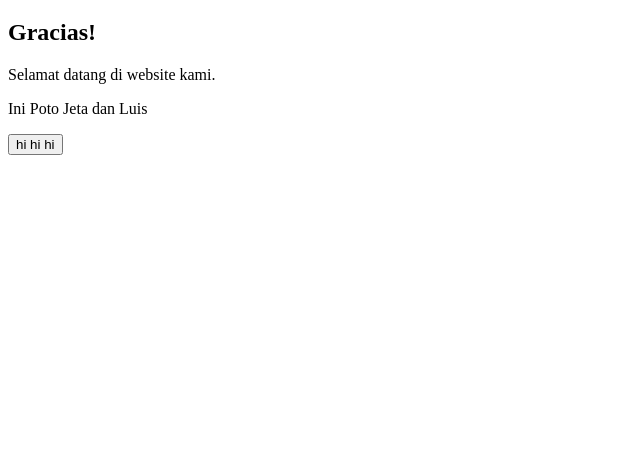
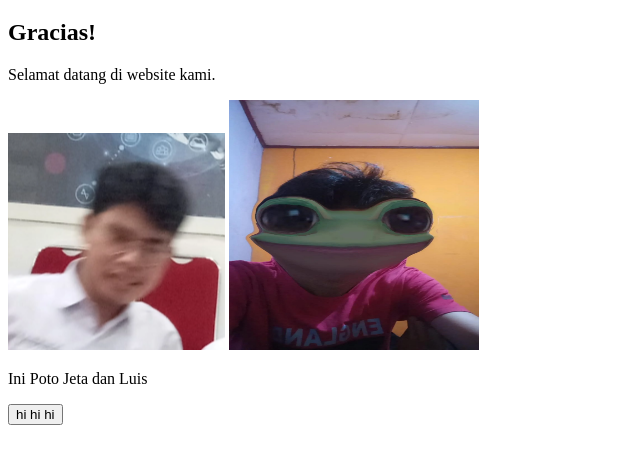
Before and after one commit to ZetaLawrance/luiszeta, a plain HTML site: page index.html in a window 1280 px wide. Shown: the part 61-524 px from the top of the page, without its empty margins (0-640 px from the left). Drawn offline with Linux system fonts and the light colour scheme.

Commit message:
mengubah nama foto dan menambah foto pada index.html

```diff
--- a/index.html
+++ b/index.html
@@ -8,6 +8,8 @@
 <h1>Halo!</h1>
 <h2>Gracias!</h2>
 <p>Selamat datang di website kami.</p>
+<img src="luisep.png" alt="Luisep">
+<img src="jeta.jpg" alt="Jeta" width="250"  height="250">
 <p>Ini Poto Jeta dan Luis</p>
 
 <button>hi hi hi</button>
```
Also changed, not shown: jeta.jpg (renamed from WhatsApp Image 2023-09-19 at 15.11.47.jpg).
